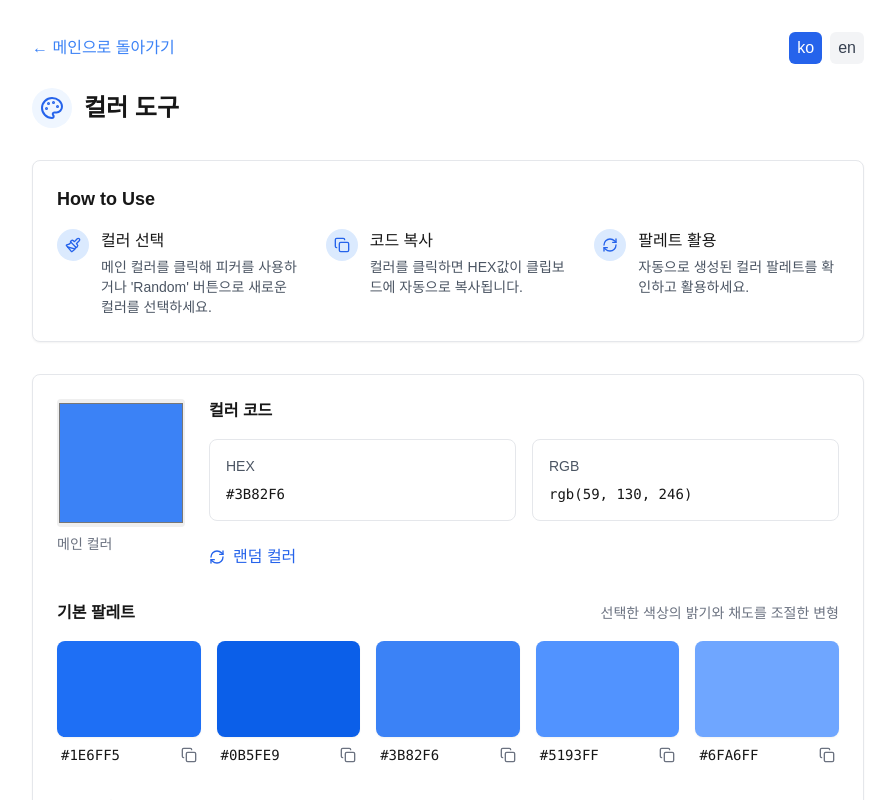
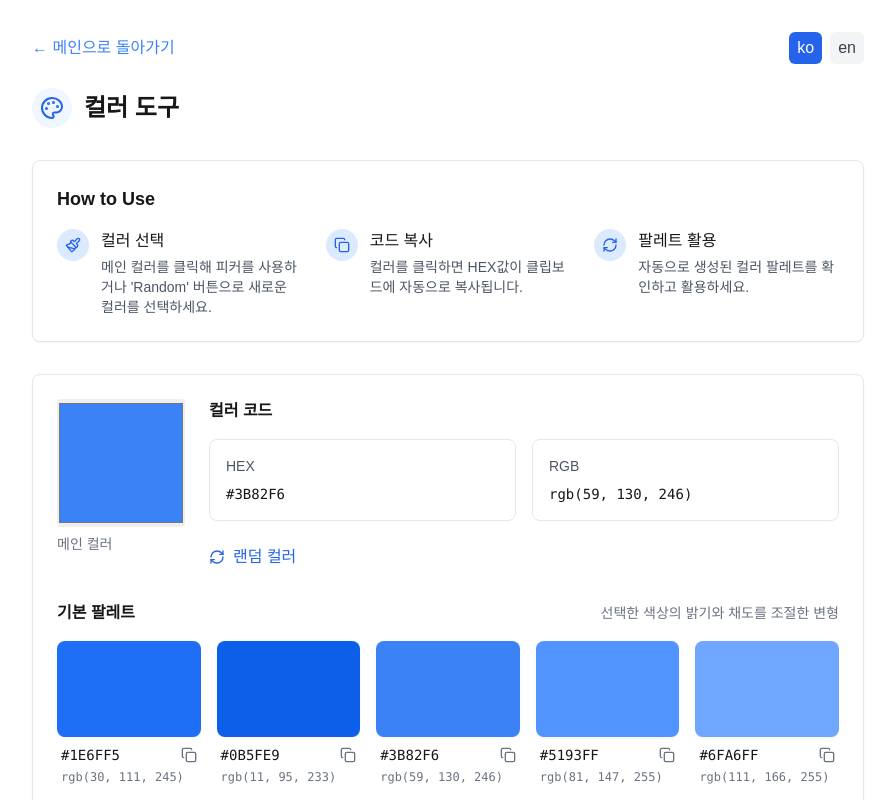
Before and after one commit to greentl0814/mkt-box, a Next.js app: page /colors in a window 1280 px wide. Shown: the top 800 px of the page, without its empty margins (192-1087 px from the left). Built offline with nearby package versions, Linux system fonts and the light colour scheme.

Commit message:
add: display RGB values for all color palettes

```diff
--- a/pages/colors/index.tsx
+++ b/pages/colors/index.tsx
@@ -260,6 +260,24 @@ export default function ColorTool({ pageData }) {
 
   const ColorPaletteItem = ({ color }) => {
     const { t } = useTranslation();
+    const [rgb, setRgb] = useState([0, 0, 0]);
+
+    // hex to rgb 변환 함수
+    const hexToRgb = (hex) => {
+      hex = hex.replace('#', '');
+      if (!/^[0-9A-Fa-f]{6}$/.test(hex)) {
+        return [0, 0, 0];
+      }
+      const r = parseInt(hex.slice(0, 2), 16);
+      const g = parseInt(hex.slice(2, 4), 16);
+      const b = parseInt(hex.slice(4, 6), 16);
+      return [r, g, b];
+    };
+
+    // 컬러가 변경될 때마다 RGB 값 업데이트
+    useEffect(() => {
+      setRgb(hexToRgb(color));
+    }, [color]);
 
     const copyToClipboard = (color) => {
       navigator.clipboard.writeText(color);
@@ -274,7 +292,8 @@ export default function ColorTool({ pageData }) {
           style={{ backgroundColor: color }}
           onClick={() => copyToClipboard(color)}
         />
-        <div className="flex items-center justify-between px-1">
+        <div className="px-1 space-y-1">
+          <div className="flex items-center justify-between">
             <span className="font-mono text-sm">{color.toUpperCase()}</span>
             <button
               onClick={() => copyToClipboard(color)}
@@ -282,6 +301,10 @@ export default function ColorTool({ pageData }) {
             >
               <Copy className="w-4 h-4" />
             </button>
+          </div>
+          <div className="font-mono text-xs text-gray-500">
+            rgb({rgb.join(', ')})
+          </div>
         </div>
       </div>
     );
```
Lines whose indentation alone changed are shown as unchanged.
